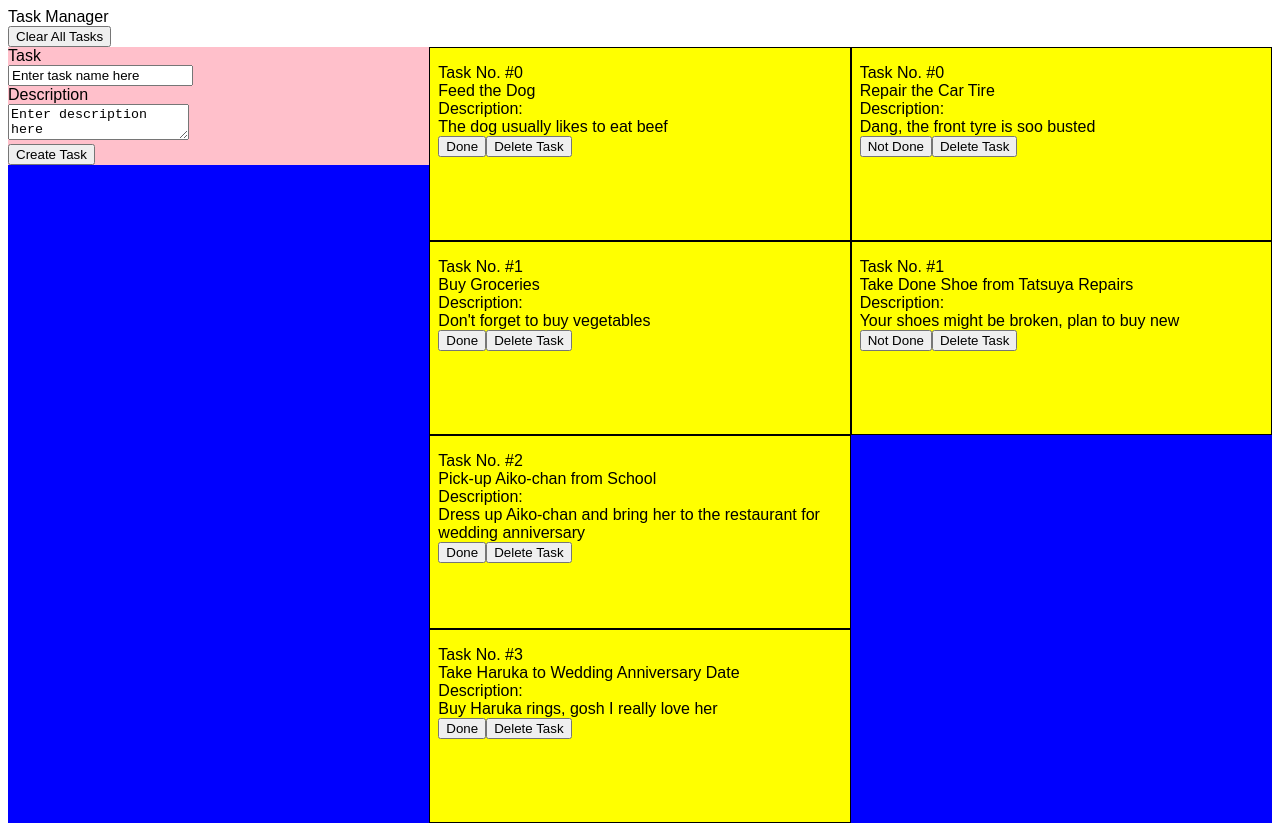
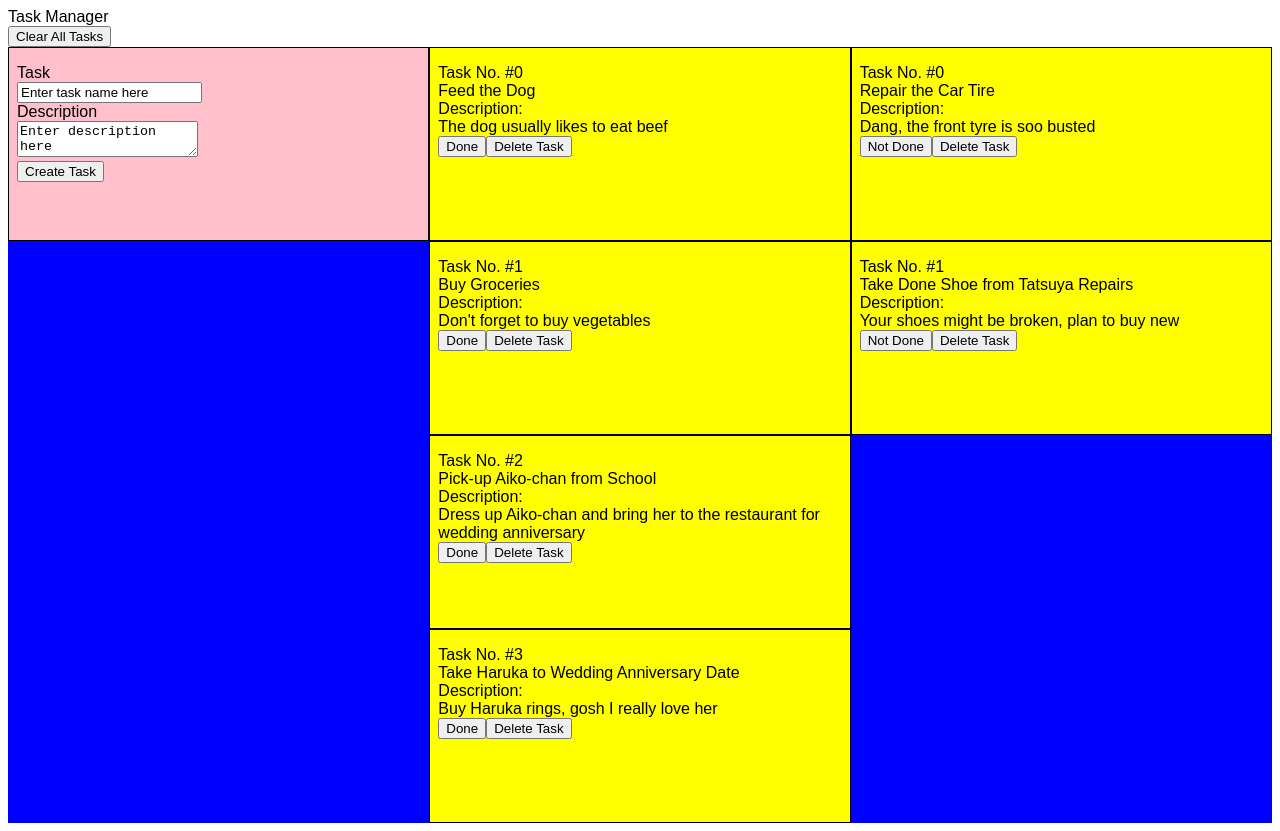
Before and after one commit to varienjanitra/task-organizer, an Angular app: page / in a window 1280 px wide. Built offline with nearby package versions, Linux system fonts and the light colour scheme.

Commit message:
Updated create-task style

```diff
--- a/src/app/components/create-task/create-task.component.scss
+++ b/src/app/components/create-task/create-task.component.scss
@@ -1,3 +1,6 @@
 .create-task {
   background-color: pink;
+  padding: 1rem 0.5rem;
+  border: 1px solid black;
+  height: 10rem;
 }
```
